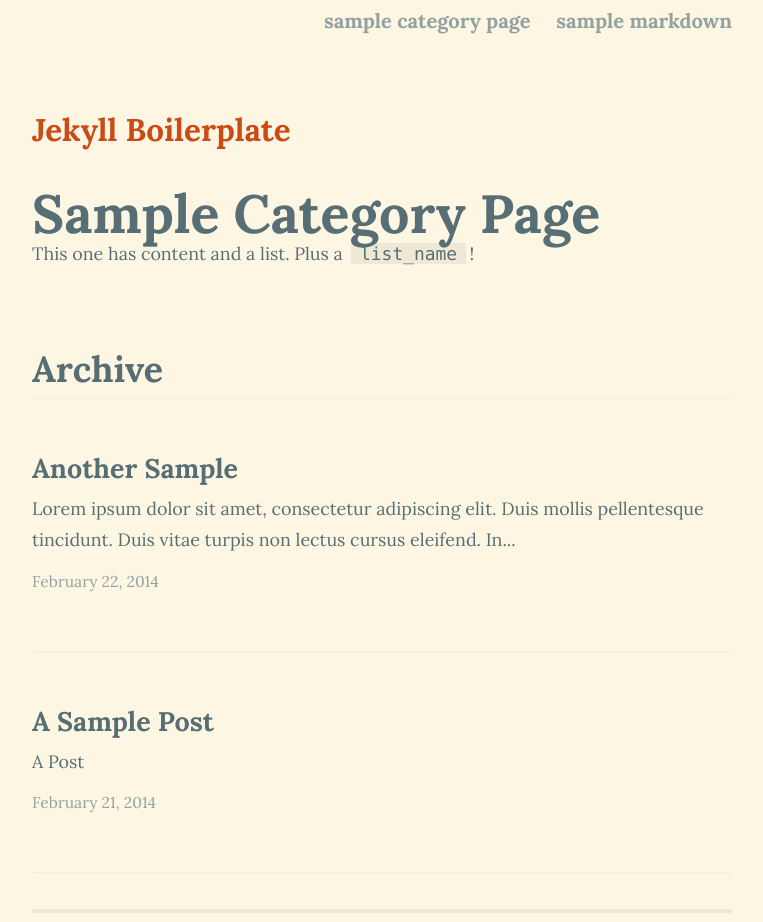
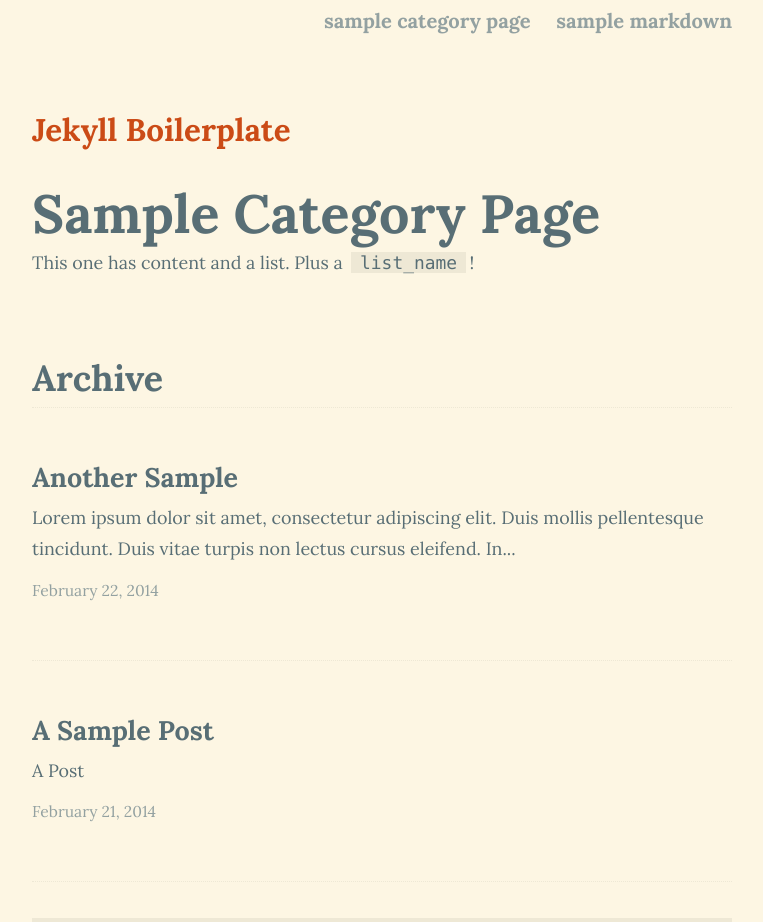
Before and after one commit to michaelgruber/jekyll-boilerplate, a Jekyll site: the page built from sample_category_page.md, in a window 1280 px wide. Shown: the whole page, without its empty margins (258-1021 px from the left). Built offline with Jekyll 4.4.1, drawn with Linux system fonts in a browser that asks for light colours; Markdown is read by kramdown in place of the engine named in the settings.

Commit message:
adding some space back between intro and page header

```diff
--- a/_assets/sass/main.scss
+++ b/_assets/sass/main.scss
@@ -160,7 +160,7 @@
   }
 }
 
-.intro > p:first-child { margin-top: 0; }
+.intro > p:first-child { margin-top: 0.5em; }
 
 .posts-list {
   .posts-list-name {
--- a/css/main.css
+++ b/css/main.css
@@ -92,7 +92,7 @@
   margin: 0.5em 0 0.5em 0.5em; }
 
 .intro > p:first-child {
-  margin-top: 0; }
+  margin-top: 0.5em; }
 
 .posts-list .posts-list-name {
   border: none;
```
